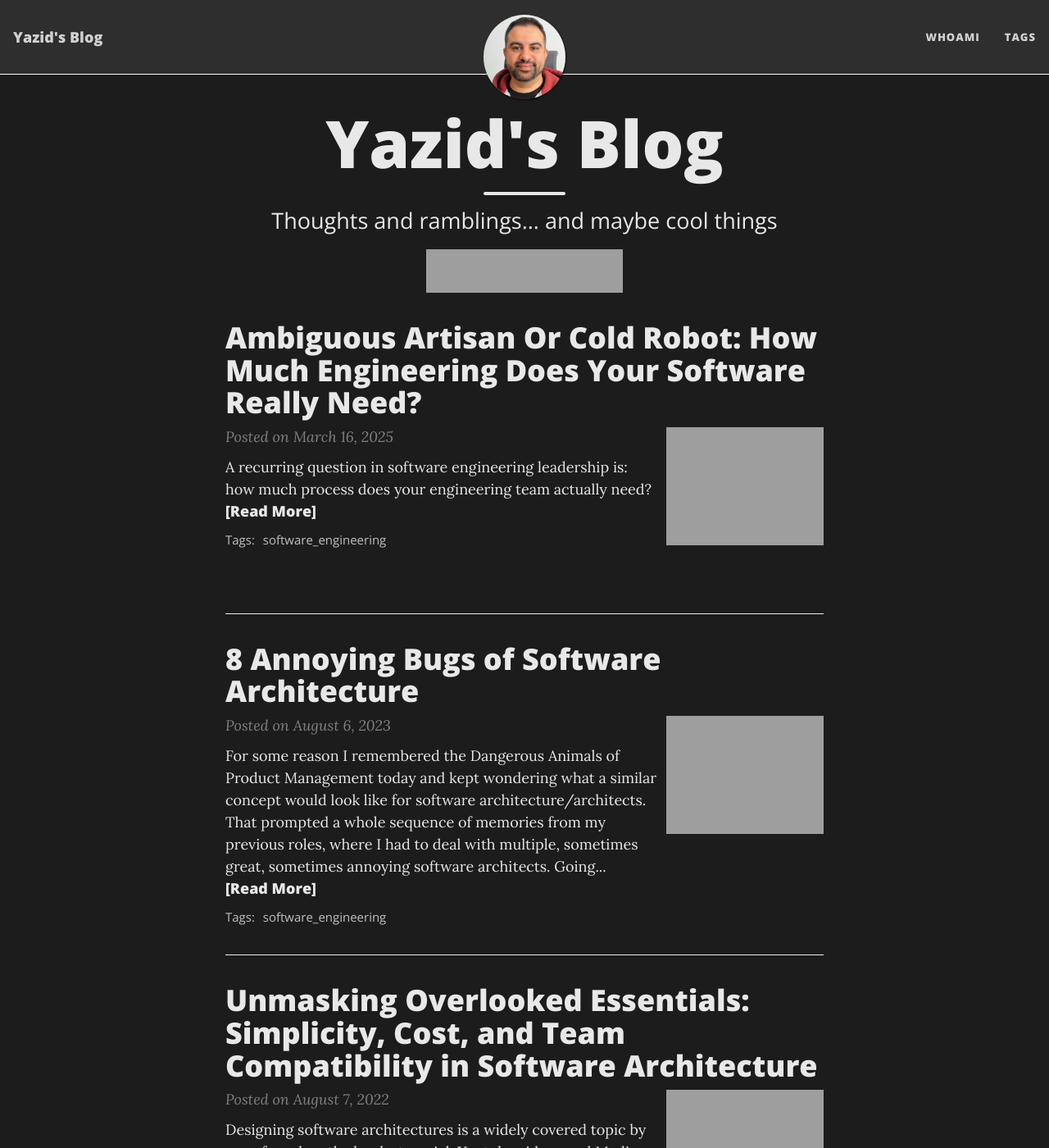
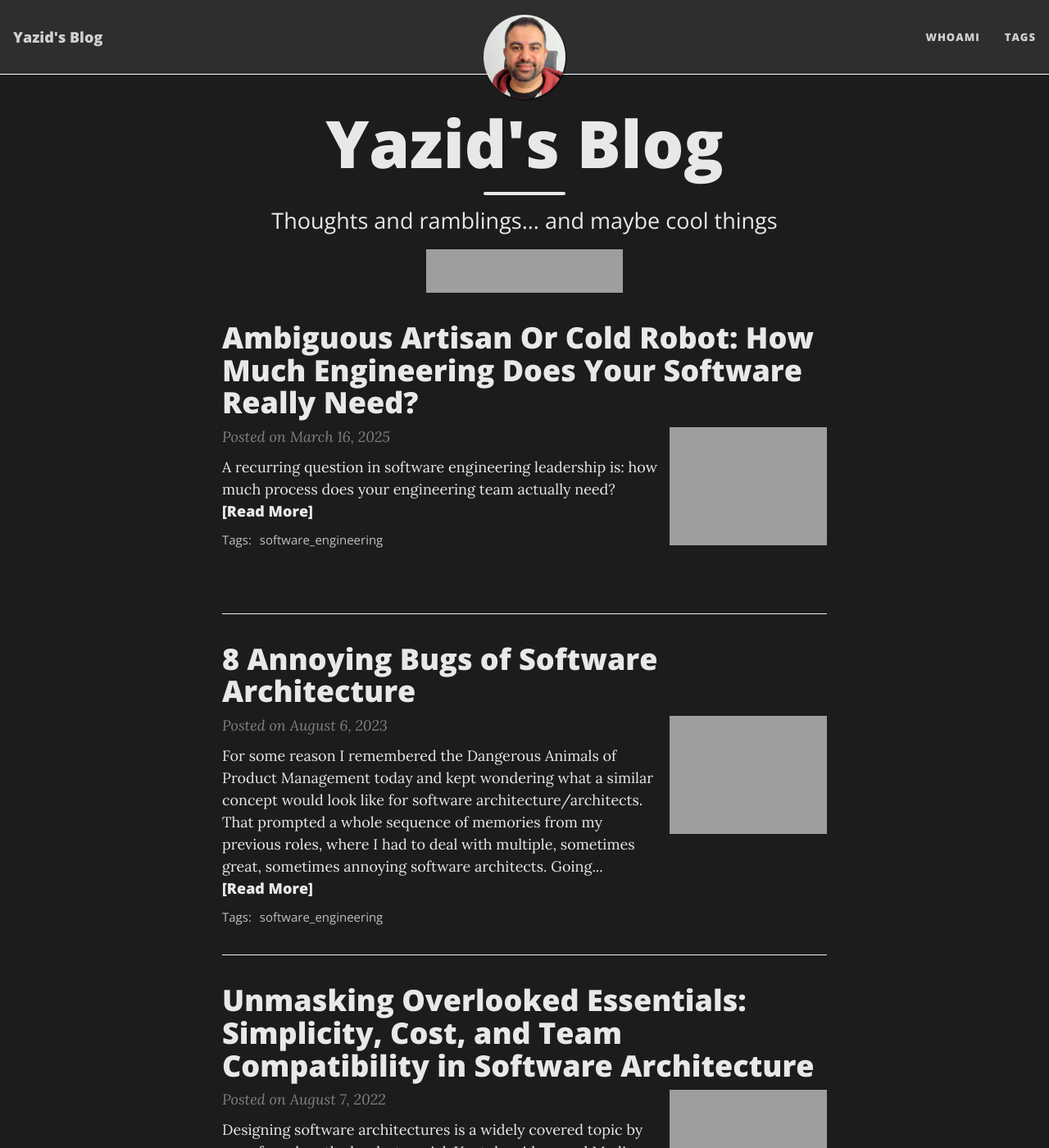
Before and after one commit to YazidHamdi/yazidhamdi.github.io, a Jekyll site: the page built from index.html, in a window 1280 px wide and 1400 px high. Shown: the whole window at 82% size. Built offline with Jekyll 4.4.1, drawn with Linux system fonts in a browser that asks for light colours; nearby versions of some CDN libraries; the list of posts is cut into pages by our own code; grey boxes are pictures that could not be loaded.

Commit message:
Fixed width/display

```diff
--- a/assets/css/beautifuljekyll.css
+++ b/assets/css/beautifuljekyll.css
@@ -993,3 +993,22 @@
   display: block;
   margin: 0 auto;
 }
+
+/* --- Custom width adjustments for 80% viewport --- */
+
+/* Override Bootstrap container to use 80% width on larger screens */
+@media (min-width: 768px) {
+  .container-md:not(.full-width-container) {
+    width: 60%;
+    max-width: 60%;
+  }
+
+  /* Override Bootstrap grid column classes to use full width within the 80% container */
+  .container-md:not(.full-width-container) .col-xl-8.offset-xl-2,
+  .container-md:not(.full-width-container) .col-lg-10.offset-lg-1 {
+    width: 100%;
+    margin-left: 0;
+    flex: 0 0 100%;
+    max-width: 100%;
+  }
+}
```
